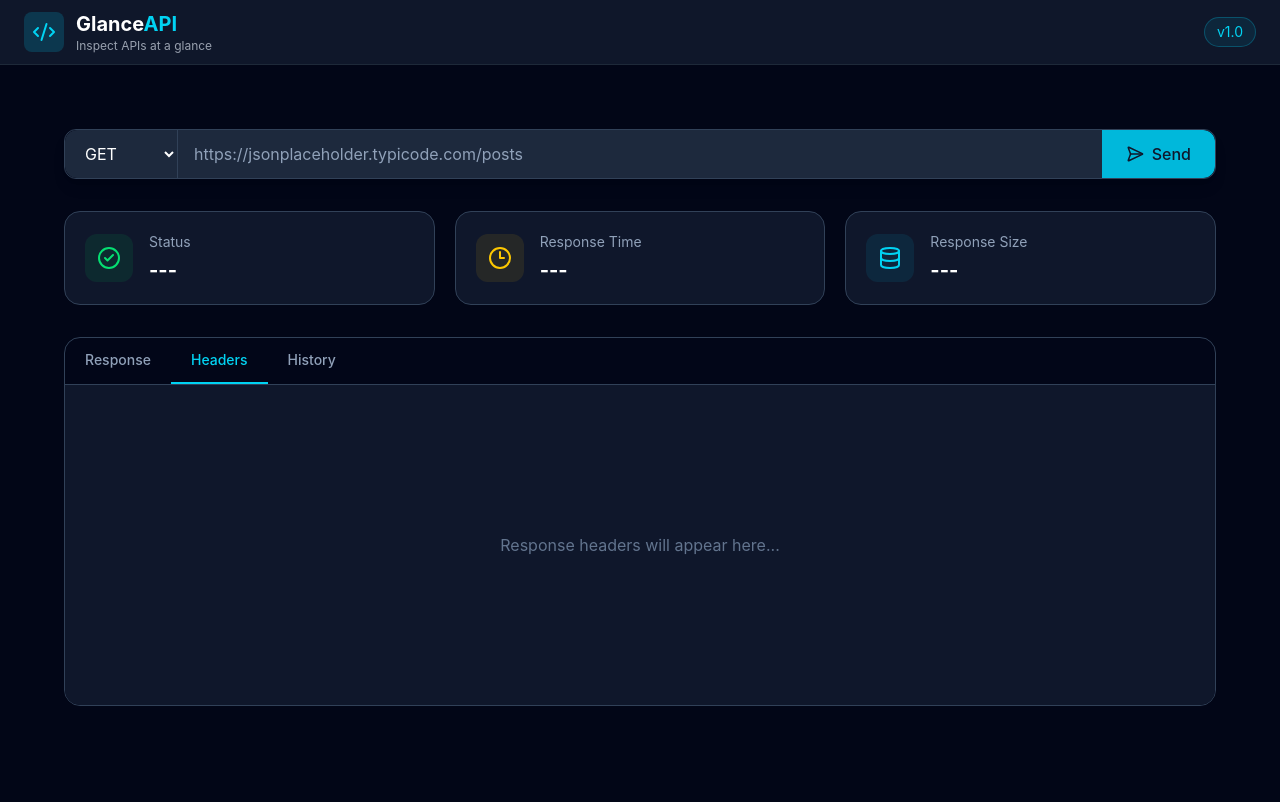
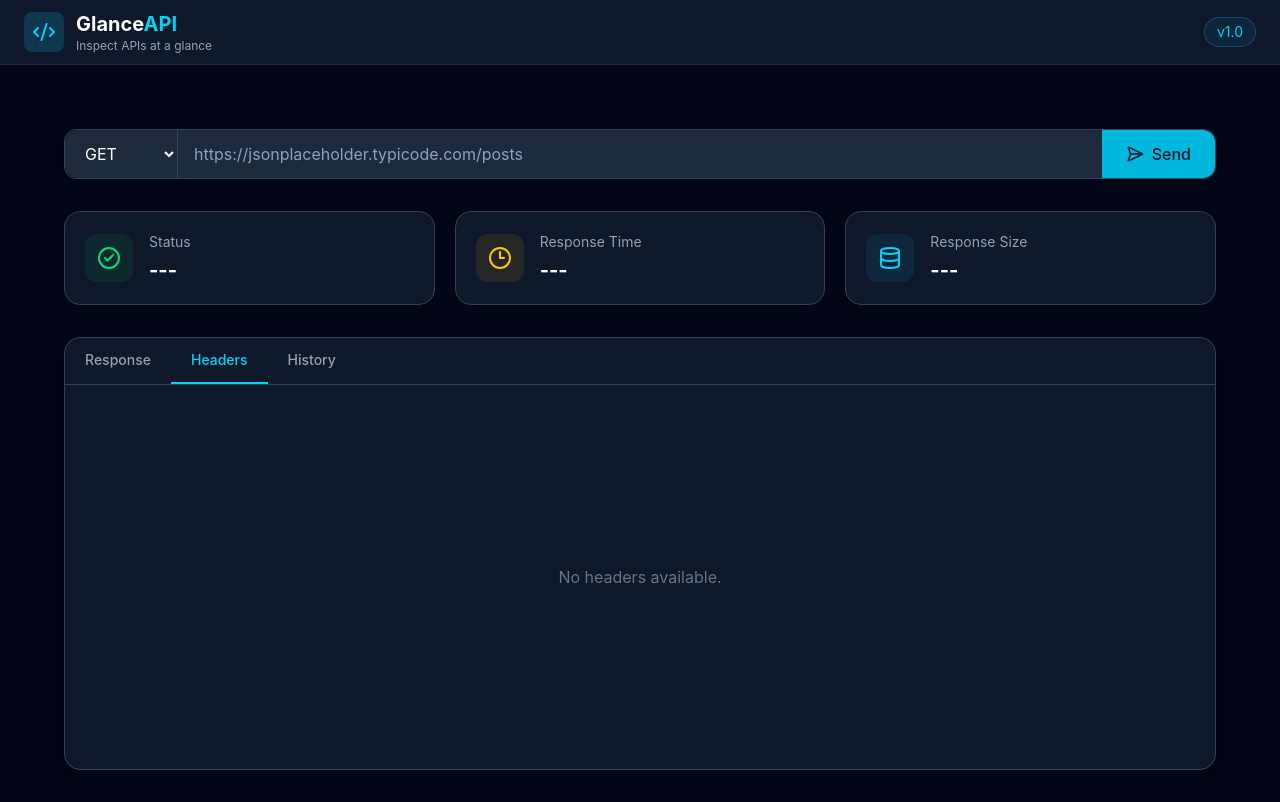
Before and after one commit to fragilehokage/glance-api, a React (Vite) app: page / in a window 1280 px wide. Both pictures are taken after a click on the button "Headers". Built offline with nearby package versions, Linux system fonts and the light colour scheme; the HTML template or start-up script is replaced by a standard one.

Commit message:
implemented interactive response workspace

```diff
--- a/src/components/responsepanel/headerstab.jsx
+++ b/src/components/responsepanel/headerstab.jsx
@@ -1,9 +1,34 @@
-const HeadersTab = () => {
+const HeadersTab = ({ headers }) => {
+  if (!headers) {
+    return (
+      <div className="flex h-96 items-center justify-center">
+        <p className="text-slate-500">
+          No headers available.
+        </p>
+      </div>
+    );
+  }
+
   return (
-    <div className="flex h-80 items-center justify-center rounded-b-xl bg-slate-900">
-      <p className="text-slate-500">
-        Response headers will appear here...
-      </p>
+    <div className="overflow-auto p-5">
+      <table className="w-full text-left text-sm">
+        <tbody>
+          {Object.entries(headers).map(([key, value]) => (
+            <tr
+              key={key}
+              className="border-b border-slate-700"
+            >
+              <td className="py-2 font-semibold text-cyan-400">
+                {key}
+              </td>
+
+              <td className="py-2 text-slate-300 break-all">
+                {String(value)}
+              </td>
+            </tr>
+          ))}
+        </tbody>
+      </table>
     </div>
   );
 };
--- a/src/components/responsepanel/historytab.jsx
+++ b/src/components/responsepanel/historytab.jsx
@@ -1,8 +1,8 @@
 const HistoryTab = () => {
   return (
-    <div className="flex h-80 items-center justify-center rounded-b-xl bg-slate-900">
+    <div className="flex h-96 items-center justify-center">
       <p className="text-slate-500">
-        Request history will appear here...
+        Request history coming soon...
       </p>
     </div>
   );
--- a/src/components/responsepanel/responsepanel.jsx
+++ b/src/components/responsepanel/responsepanel.jsx
@@ -6,47 +6,43 @@ import HeadersTab from "./HeadersTab";
 import HistoryTab from "./HistoryTab";
 
 const ResponsePanel = ({ response }) => {
-  const [activeTab, setActiveTab] = useState("Response");
-
-  const renderTab = () => {
-    switch (activeTab) {
-      case "Headers":
-        return <HeadersTab />;
-
-      case "History":
-        return <HistoryTab />;
-
-      default:
-        return<ResponseTab response={response} />;
-    }
-  };
+  const [activeTab, setActiveTab] = useState("response");
 
   return (
-    <section className="mx-auto mt-8 max-w-6xl overflow-hidden rounded-2xl border border-slate-700 bg-slate-950">
-
+    <section className="mx-auto mt-8 max-w-6xl overflow-hidden rounded-2xl border border-slate-700 bg-slate-900 shadow-lg">
       <div className="flex border-b border-slate-700">
 
         <TabButton
-          label="Response"
-          active={activeTab === "Response"}
-          onClick={() => setActiveTab("Response")}
+          title="Response"
+          active={activeTab === "response"}
+          onClick={() => setActiveTab("response")}
         />
 
         <TabButton
-          label="Headers"
-          active={activeTab === "Headers"}
-          onClick={() => setActiveTab("Headers")}
+          title="Headers"
+          active={activeTab === "headers"}
+          onClick={() => setActiveTab("headers")}
         />
 
         <TabButton
-          label="History"
-          active={activeTab === "History"}
-          onClick={() => setActiveTab("History")}
+          title="History"
+          active={activeTab === "history"}
+          onClick={() => setActiveTab("history")}
         />
 
       </div>
 
-      {renderTab()}
+      {activeTab === "response" && (
+        <ResponseTab data={response?.data} />
+      )}
+
+      {activeTab === "headers" && (
+        <HeadersTab headers={response?.headers} />
+      )}
+
+      {activeTab === "history" && (
+        <HistoryTab />
+      )}
     </section>
   );
 };
--- a/src/components/responsepanel/responsetab.jsx
+++ b/src/components/responsepanel/responsetab.jsx
@@ -1,35 +1,24 @@
 import JsonView from "@uiw/react-json-view";
 
-const ResponseTab = ({ response }) => {
-  if (!response)
+const ResponseTab = ({ data }) => {
+  if (!data) {
     return (
-      <div className="flex h-80 items-center justify-center">
+      <div className="flex h-96 items-center justify-center">
         <p className="text-slate-500">
           Send a request to view the response.
         </p>
       </div>
     );
-
-  if (!response.success)
-    return (
-      <div className="flex h-80 items-center justify-center">
-        <p className="text-red-400">
-          {response.error}
-        </p>
-      </div>
-    );
+  }
 
   return (
-    <div className="max-h-[500px] overflow-auto rounded-b-xl bg-slate-900 p-5">
+    <div className="max-h-[600px] overflow-auto bg-slate-900 p-5">
       <JsonView
-        value={response.data}
+        value={data}
+        collapsed={true}          // <-- IMPORTANT
         displayDataTypes={false}
-        displayObjectSize={true}
+        displayObjectSize={false}
         enableClipboard={true}
-        collapsed={2}
-        style={{
-          backgroundColor: "#0f172a",
-        }}
       />
     </div>
   );
--- a/src/components/responsepanel/tabbutton.jsx
+++ b/src/components/responsepanel/tabbutton.jsx
@@ -1,14 +1,14 @@
-const TabButton = ({ label, active, onClick }) => {
+const TabButton = ({ title, active, onClick }) => {
   return (
     <button
       onClick={onClick}
-      className={`px-5 py-3 text-sm font-medium transition-all duration-200 border-b-2 ${
+      className={`border-b-2 px-5 py-3 text-sm font-medium transition-all duration-200 ${
         active
           ? "border-cyan-400 text-cyan-400"
           : "border-transparent text-slate-400 hover:text-white"
       }`}
     >
-      {label}
+      {title}
     </button>
   );
 };
```
